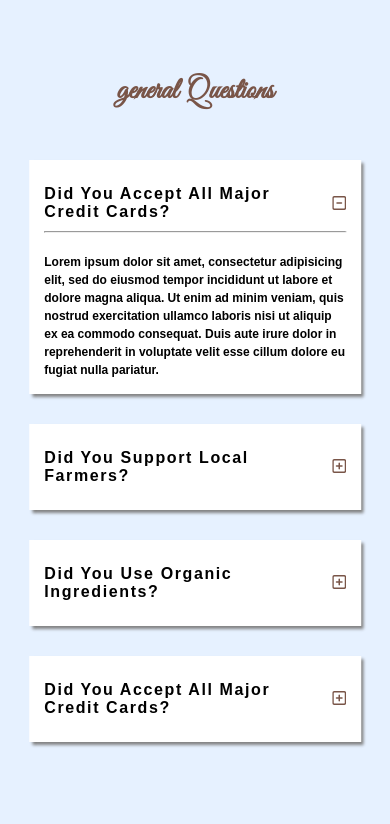
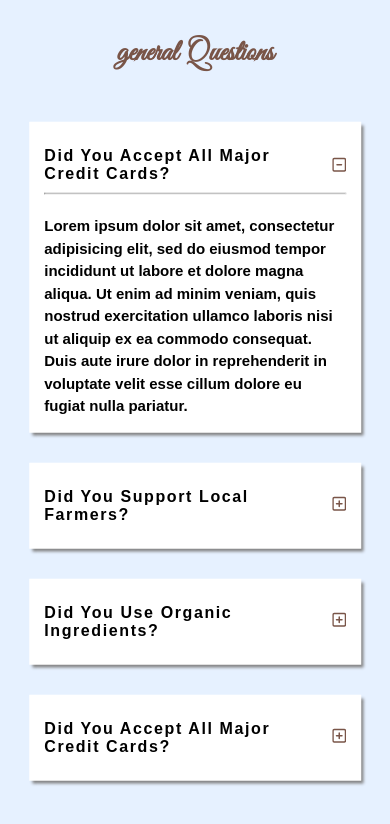
Before and after one commit to yemtech1664/my-fifteen-javascript-projects, a plain HTML site: page FAQ/index.html in a window 390 px wide. Both pictures are taken after a click on the button 338 px from the left and 277 px from the top of the page. Drawn offline with Linux system fonts and the light colour scheme.

Commit message:
Third commit

```diff
--- a/FAQ/asset/css/style.css
+++ b/FAQ/asset/css/style.css
@@ -21,4 +21,5 @@ article.question{background: #fff; padding: 15px; box-shadow: 3px 3px 3px grey;
 
 @media(max-width: 769px){
 	.container{width: 85%;}
+	.question-text > p{font-size: 15px;}
 }
--- a/FAQ/asset/js/script.js
+++ b/FAQ/asset/js/script.js
@@ -1,13 +1,33 @@
 let questionBtn = document.querySelectorAll(".question-btn")
-let question = document.querySelector(".question");
+let question = document.querySelectorAll(".question");
 
-questionBtn.forEach((btn)=>{
-	//console.log(btn)
-	btn.addEventListener("click", function(e){
-		//console.log(e.currentTarget.parentElement.parentElement.classList);
-		let showQuestion = e.currentTarget.parentElement.parentElement.classList;
-		showQuestion.toggle("show-text")
+question.forEach((item) => {
+	//console.log(item.querySelector(".question-btn"))
+	let btn = item.querySelector(".question-btn");
+	btn.addEventListener("click", function(){
+
+		question.forEach((faq) => {
+			if(faq !== item){
+				faq.classList.remove("show-text");
+			}
+		})
+
+		item.classList.toggle("show-text");
 	})
 })
 
+
+
+
+
+
+// questionBtn.forEach((btn)=>{
+// 	//console.log(btn)
+// 	btn.addEventListener("click", function(e){
+// 		//console.log(e.currentTarget.parentElement.parentElement.classList);
+// 		let showQuestion = e.currentTarget.parentElement.parentElement.classList;
+// 		showQuestion.toggle("show-text")
+// 	})
+// })
+
 //console.log(questionBtn)
```
